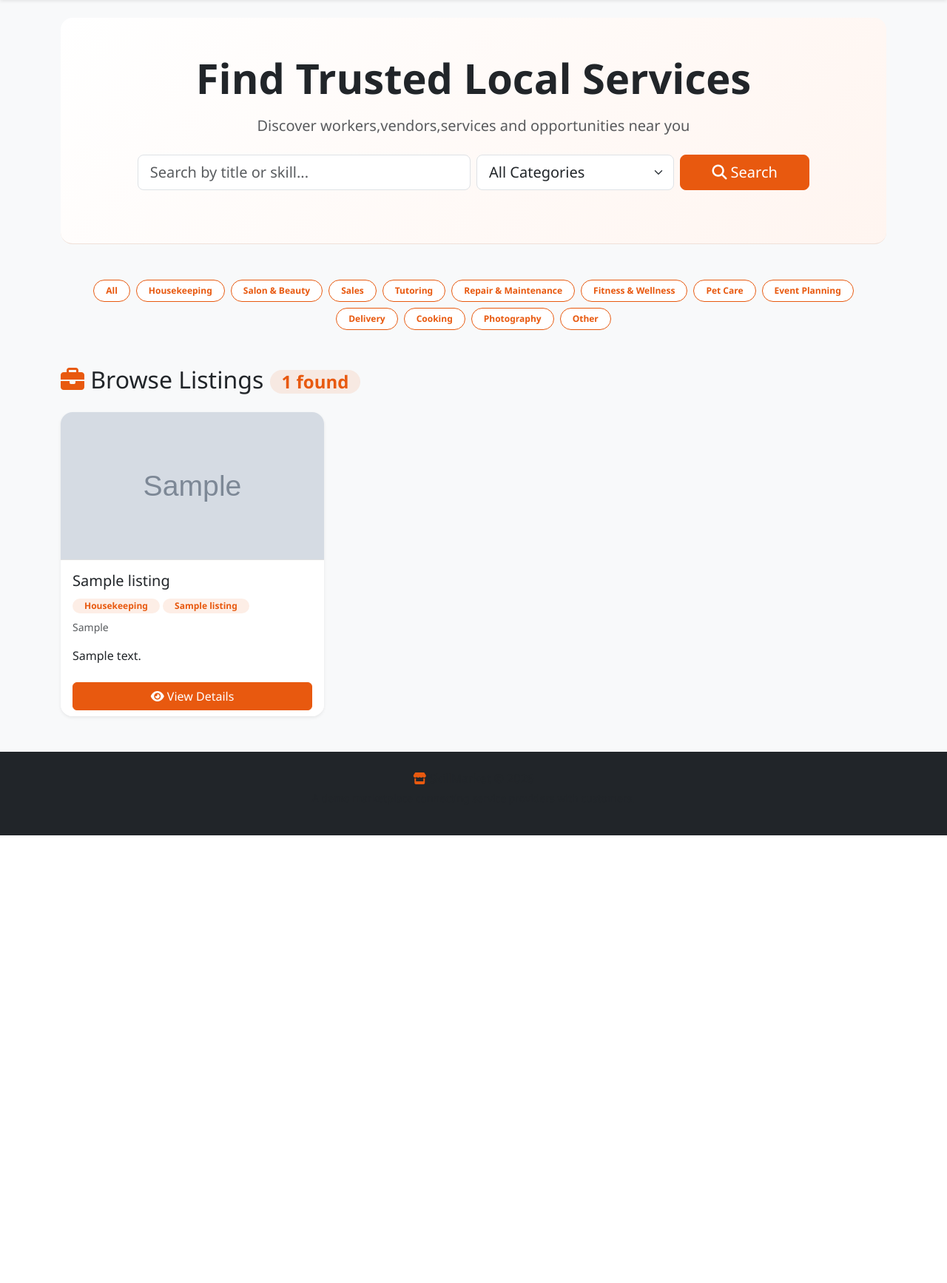
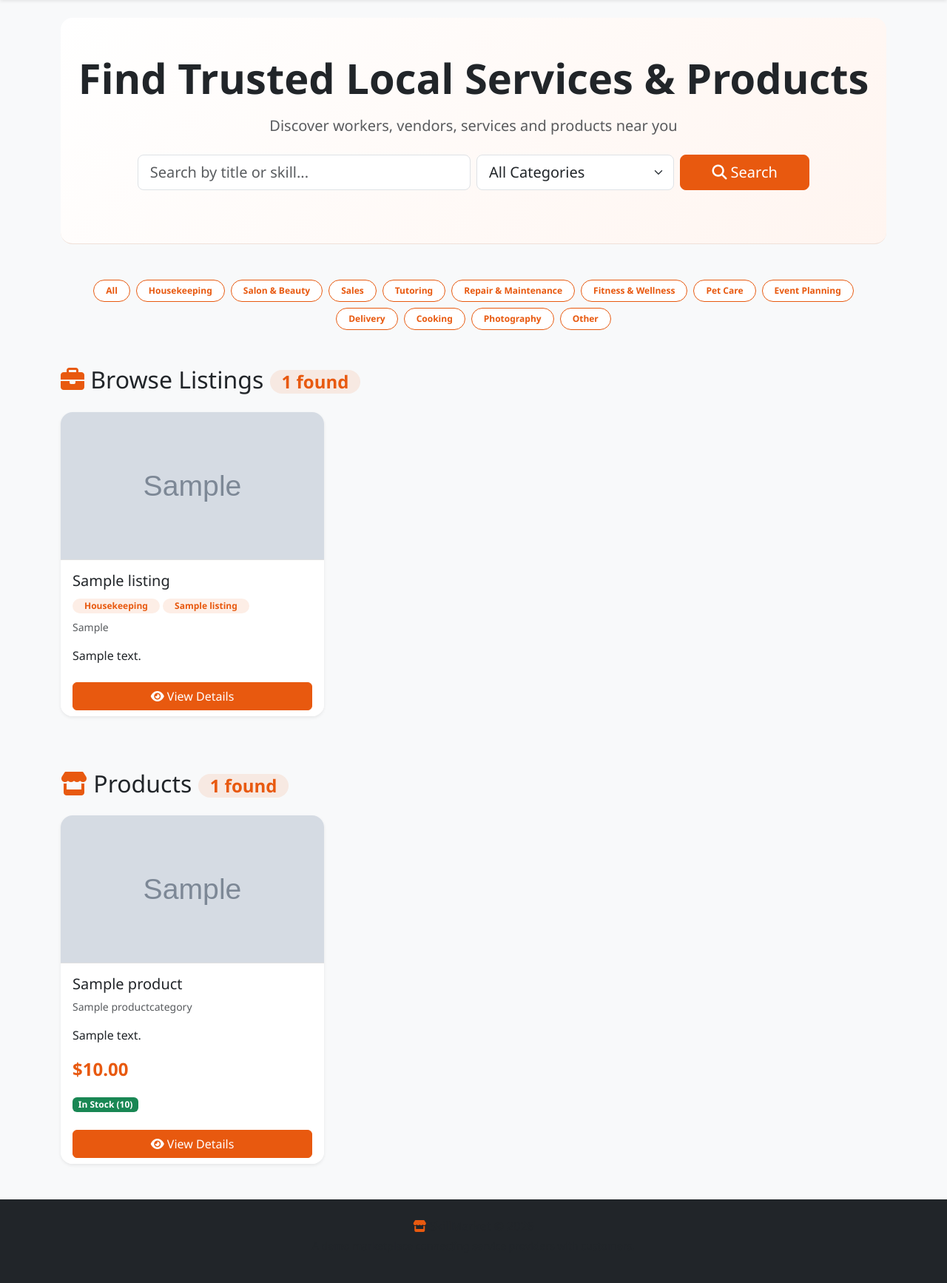
Before and after one commit to ches-on/skills, a Django app: page / in a window 1280 px wide. Shown: the part 63-1797 px from the top of the page at 74% size. Before the commit the page ends 1192 px from the top, so only its background shows below. Run offline with Django 5.2, Linux system fonts and the light colour scheme; tables that the repository leaves empty hold one stand-in row (values such as "Sample post"); grey boxes marked "Sample" are stand-in pictures.

Commit message:
Fix image display across all templates
- Add primary_image and primary_image_url properties to Product model
- Update home page to display both services and products with correct images
- Fix product image references in list, cart, checkout, and order_detail templates
- Change product.image to product.primary_image_url in all templates
- Update home page hero section to mention products
- Add products section to home page with proper image handling

Co-Authored-By: Claude Opus 4.7 <noreply@anthropic.com>

```diff
--- a/marketplace/models.py
+++ b/marketplace/models.py
@@ -128,6 +128,22 @@ class Product(models.Model):
     def in_stock(self):
         return self.stock > 0
 
+    @property
+    def primary_image(self):
+        """Return the primary image, or the first available image"""
+        primary = self.images.filter(is_primary=True).first()
+        if not primary:
+            primary = self.images.first()
+        return primary
+
+    @property
+    def primary_image_url(self):
+        """Return the URL of the primary image, or None"""
+        primary = self.primary_image
+        if primary:
+            return primary.image.url
+        return None
+
     class Meta:
         ordering = ['-created_at']
 
--- a/marketplace/views.py
+++ b/marketplace/views.py
@@ -33,13 +33,12 @@ def home(request):
     search_query = request.GET.get('q', '')
     category_filter = request.GET.get('category', '')
 
+    # Listings (services)
     listings = Listing.objects.all()
-
     if search_query:
         listings = listings.filter(
             Q(title__icontains=search_query) | Q(skill_name__icontains=search_query)
         )
-
     if category_filter:
         listings = listings.filter(category=category_filter)
 
@@ -47,8 +46,16 @@ def home(request):
     page_number = request.GET.get('page')
     page_obj = paginator.get_page(page_number)
 
+    # Products
+    products = Product.objects.filter(stock__gt=0)
+    if search_query:
+        products = products.filter(name__icontains=search_query)
+    if category_filter:
+        products = products.filter(category__id=category_filter)
+
     context = {
         'page_obj': page_obj,
+        'products': products[:6],
         'search_query': search_query,
         'category_filter': category_filter,
         'categories': CATEGORY_CHOICES,
--- a/templates/marketplace/home.html
+++ b/templates/marketplace/home.html
@@ -7,8 +7,8 @@
 <!-- Hero Section -->
 <div class="hero py-5 mb-5 rounded-4">
     <div class="container text-center">
-        <h1 class="display-4 fw-bold mb-3">Find Trusted Local Services</h1>
-        <p class="lead text-muted mb-4">Discover workers,vendors,services and opportunities near you</p>
+        <h1 class="display-4 fw-bold mb-3">Find Trusted Local Services & Products</h1>
+        <p class="lead text-muted mb-4">Discover workers, vendors, services and products near you</p>
 
         <!-- Search and Filter Form -->
         <form class="row g-2 justify-content-center mb-4" method="GET">
@@ -143,10 +143,52 @@
 </nav>
 {% endif %}
 
-{% else %}
+{% endif %}
+
+<!-- Products Section -->
+{% if products %}
+<h2 class="mb-4 mt-5">
+    <i class="fa-solid fa-store text-primary"></i>
+    Products
+    <span class="badge bg-primary bg-opacity-10 text-primary rounded-pill px-3 py-1 small fw-semibold">{{ products|length }} found</span>
+</h2>
+
+<div class="row">
+    {% for product in products %}
+    <div class="col-md-4 mb-4">
+        <div class="card h-100 border-0 shadow-sm">
+            {% if product.primary_image_url %}
+                <img src="{{ product.primary_image_url }}" class="card-img-top listing-card-img" alt="{{ product.name }}">
+            {% else %}
+                <img src="{% static 'images/default-product.jpg' %}" class="card-img-top listing-card-img" alt="Default" onerror="this.src='https://placehold.co/400x300/e8590f/white?text={{ product.name|first|upper }}'">
+            {% endif %}
+            <div class="card-body">
+                <h5 class="card-title">{{ product.name }}</h5>
+                <p class="text-muted small">{{ product.category.name }}</p>
+                <p class="card-text">{{ product.description|truncatewords:15 }}</p>
+                <p class="fw-bold text-primary fs-4">${{ product.price }}</p>
+                {% if product.stock > 0 %}
+                    <span class="badge bg-success">In Stock ({{ product.stock }})</span>
+                {% else %}
+                    <span class="badge bg-danger">Out of Stock</span>
+                {% endif %}
+            </div>
+            <div class="card-footer bg-white border-0">
+                <a href="{% url 'product_detail' product.pk %}" class="btn btn-primary w-100">
+                    <i class="fa-solid fa-eye"></i> View Details
+                </a>
+            </div>
+        </div>
+    </div>
+    {% endfor %}
+</div>
+{% endif %}
+
+<!-- No Results Message -->
+{% if not page_obj.object_list and not products %}
 <div class="text-center py-5">
     <i class="fa-solid fa-magnifying-glass fa-3x text-muted mb-3"></i>
-    <h3 class="text-muted">No listings found</h3>
+    <h3 class="text-muted">No services or products found</h3>
     <p class="text-muted">Try adjusting your search or filter criteria.</p>
     {% if search_query or category_filter %}
         <a href="{% url 'home' %}" class="btn btn-primary mt-2">
--- a/templates/marketplace/products/cart.html
+++ b/templates/marketplace/products/cart.html
@@ -26,8 +26,8 @@
                         <tr>
                             <td>
                                 <div class="d-flex align-items-center gap-3">
-                                    {% if item.product.image %}
-                                        <img src="{{ item.product.image.url }}" alt="{{ item.product.name }}" style="width: 60px; height: 60px; object-fit: cover;" class="rounded">
+                                    {% if item.product.primary_image_url %}
+                                        <img src="{{ item.product.primary_image_url }}" alt="{{ item.product.name }}" style="width: 60px; height: 60px; object-fit: cover;" class="rounded">
                                     {% else %}
                                         <img src="{% static 'images/default-product.jpg' %}" alt="Default" style="width: 60px; height: 60px; object-fit: cover;" class="rounded" onerror="this.src='https://placehold.co/60x60/e8590f/white?text={{ item.product.name|first|upper }}'">
                                     {% endif %}
--- a/templates/marketplace/products/checkout.html
+++ b/templates/marketplace/products/checkout.html
@@ -15,8 +15,8 @@
                 {% for item in cart.items.all %}
                 <div class="d-flex justify-content-between align-items-center mb-3">
                     <div class="d-flex align-items-center gap-3">
-                        {% if item.product.image %}
-                            <img src="{{ item.product.image.url }}" alt="{{ item.product.name }}" style="width: 60px; height: 60px; object-fit: cover;" class="rounded">
+                        {% if item.product.primary_image_url %}
+                            <img src="{{ item.product.primary_image_url }}" alt="{{ item.product.name }}" style="width: 60px; height: 60px; object-fit: cover;" class="rounded">
                         {% else %}
                             <img src="{% static 'images/default-product.jpg' %}" alt="Default" style="width: 60px; height: 60px; object-fit: cover;" class="rounded" onerror="this.src='https://placehold.co/60x60/e8590f/white?text={{ item.product.name|first|upper }}'">
                         {% endif %}
--- a/templates/marketplace/products/list.html
+++ b/templates/marketplace/products/list.html
@@ -44,8 +44,8 @@
     {% for product in page_obj.object_list %}
     <div class="col-md-4 mb-4">
         <div class="card h-100 border-0 shadow-sm">
-            {% if product.image %}
-                <img src="{{ product.image.url }}" class="card-img-top listing-card-img" alt="{{ product.name }}">
+            {% if product.primary_image_url %}
+                <img src="{{ product.primary_image_url }}" class="card-img-top listing-card-img" alt="{{ product.name }}">
             {% else %}
                 <img src="{% static 'images/default-product.jpg' %}" class="card-img-top listing-card-img" alt="Default" onerror="this.src='https://placehold.co/400x300/e8590f/white?text={{ product.name|first|upper }}'">
             {% endif %}
--- a/templates/marketplace/products/order_detail.html
+++ b/templates/marketplace/products/order_detail.html
@@ -20,8 +20,8 @@
                 {% for item in order.items.all %}
                 <div class="d-flex justify-content-between align-items-center mb-3">
                     <div class="d-flex align-items-center gap-3">
-                        {% if item.product.image %}
-                            <img src="{{ item.product.image.url }}" alt="{{ item.product.name }}" style="width: 60px; height: 60px; object-fit: cover;" class="rounded">
+                        {% if item.product.primary_image_url %}
+                            <img src="{{ item.product.primary_image_url }}" alt="{{ item.product.name }}" style="width: 60px; height: 60px; object-fit: cover;" class="rounded">
                         {% else %}
                             <img src="{% static 'images/default-product.jpg' %}" alt="Default" style="width: 60px; height: 60px; object-fit: cover;" class="rounded" onerror="this.src='https://placehold.co/60x60/e8590f/white?text={{ item.product.name|first|upper }}'">
                         {% endif %}
```
